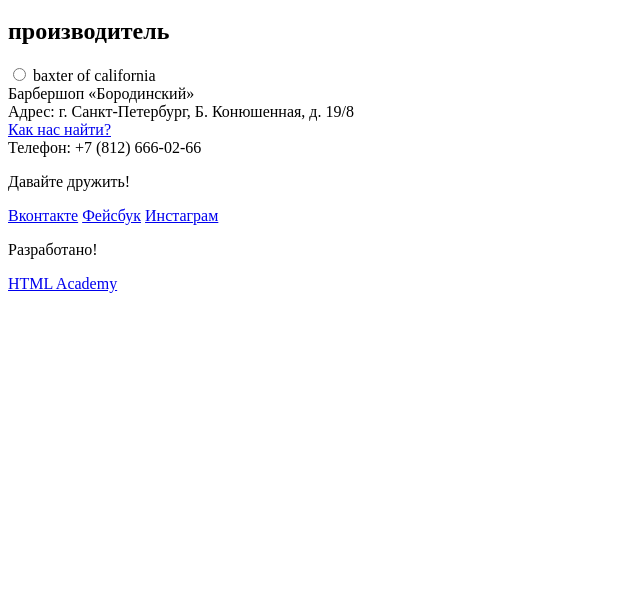
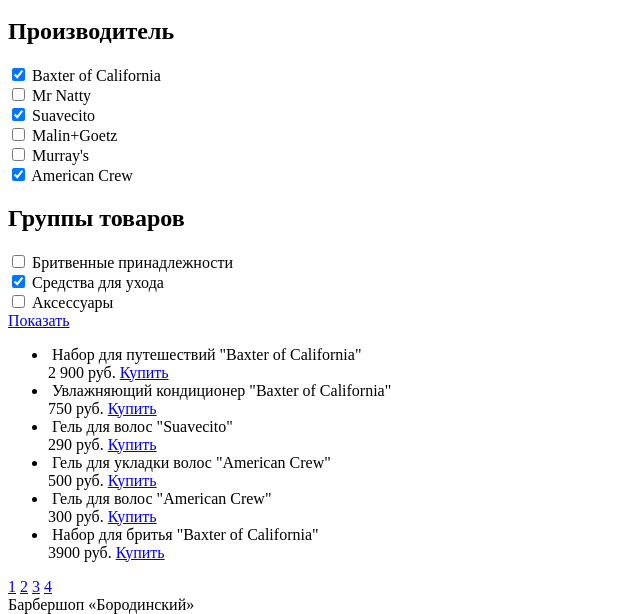
Before and after one commit to Generion9/409573-barbershop, a plain HTML site: page page2.html in a window 1280 px wide. Shown: the part 302-916 px from the top of the page, without its empty margins (0-640 px from the left). Before the commit the page ends 800 px from the top, so only its background shows below. Drawn offline with Linux system fonts and the light colour scheme.

Commit message:
page 2 rdy

```diff
--- a/page2.html
+++ b/page2.html
@@ -48,11 +48,92 @@
                 <a href="#">средства для ухода</a>
             </li>
         </ul>
+        </div>
         <div class="side-menu">
-            <h2> производитель</h2>
-            <input type="radio" name="question-one" value="p">
-                baxter of california
-            </label>
+            <h2>Производитель</h2>
+            <input type="checkbox" name="question-one" id="qstn-1" checked>
+              <label for="qstn-1">Baxter of California</label>
+            <br>
+            <input type="checkbox" name="question-two" id="qstn-2">
+              <label for="qstn-2">Mr Natty</label>
+            <br>
+            <input type="checkbox" name="question-three" id="qstn-3" checked>
+              <label for="qstn-3">Suavecito</label>
+            <br>
+            <input type="checkbox" name="question-four" id="qstn-4">
+              <label for="qstn-4">Malin+Goetz</label>
+            <br>
+            <input type="checkbox" name="question-five" id="qstn-5">
+              <label for="qstn-5">Murray's</label>
+            <br>
+            <input type="checkbox" name="question-six" id="qstn-6" checked>
+              <label for="qstn-6">American Crew</label>
+
+        </div>
+        <div class="side-menu2">
+        <h2>Группы товаров</h2>
+        <input type="checkbox" name="group-1" id="qstn-7">
+        <label for="qstn-7">Бритвенные принадлежности</label>
+        <br>
+        <input type="checkbox" name="group-2" id="qstn-8" checked>
+        <label for="qstn-8">Средства для ухода</label>
+        <br>
+        <input type="checkbox" name="group-3" id="qstn-9">
+        <label for="qstn-9">Аксессуары</label>
+        <br>
+        <a href="#">Показать</a>
+        </div>
+        <div class="photo">
+         <ul>
+          <li>
+           <img src="#" alt="">
+           Набор для путешествий "Baxter of California"
+           <br>
+           2 900 руб.
+           <a href="#">Купить</a>
+          </li>
+          <li>
+           <img src="#" alt="">
+           Увлажняющий кондиционер "Baxter of California"
+           <br>
+           750 руб.
+           <a href="#">Купить</a>
+          </li>
+          <li>
+           <img src="#" alt="">
+           Гель для волос "Suavecito"
+           <br>
+           290 руб.
+           <a href="#">Купить</a>
+          </li>
+          <li>
+           <img src="#" alt="">
+           Гель для укладки волос "American Crew"
+           <br>
+           500 руб.
+           <a href="#">Купить</a>
+          </li>
+          <li>
+           <img src="#" alt="">
+           Гель для волос "American Crew"
+           <br>
+           300 руб.
+           <a href="#">Купить</a>
+          </li>
+          <li>
+           <img src="#" alt="">
+           Набор для бритья "Baxter of California"
+           <br>
+           3900 руб.
+           <a href="#">Купить</a>
+          </li>
+         </ul>
+        </div>
+        <div class="pages">
+        <a href="#">1</a>
+        <a href="#" class="open">2</a>
+        <a href="#">3</a>
+        <a href="#">4</a>
         </div>
     </main>
     <footer class="main-footer">
@@ -70,7 +151,7 @@
           <a class="social-btn social-btn-inst" href="#">Инстаграм</a>
     		</section>
     		<section class="footer-copyright">
-            <p>Разработано!</p>
+                    <p>Разработано!</p>
     			<a class="btn" href="https://htmlacademy.ru">HTML Academy</a>
     		</section>
     	</div>
```
Also changed, not shown: index.html (+1 -1 lines).
